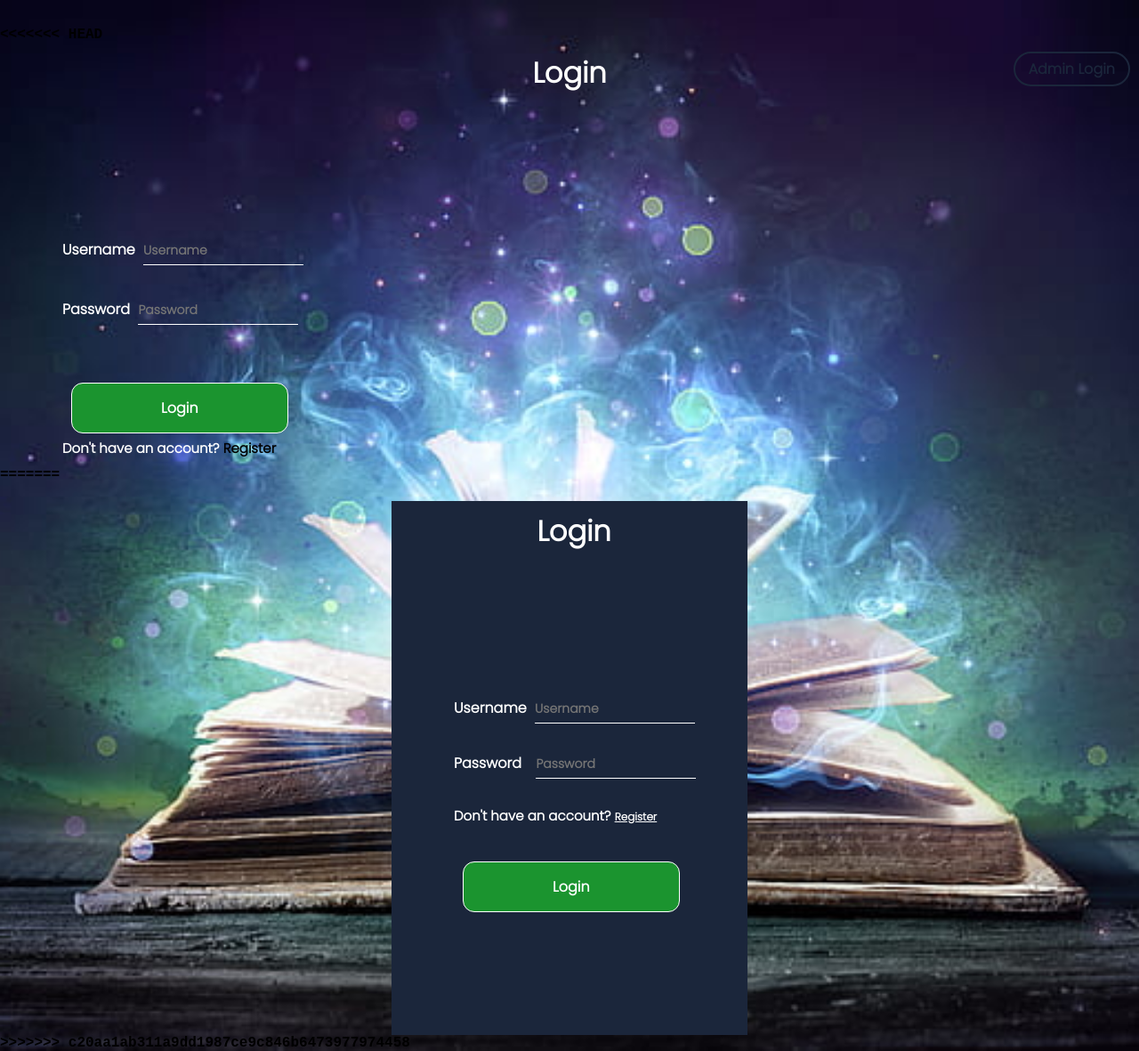
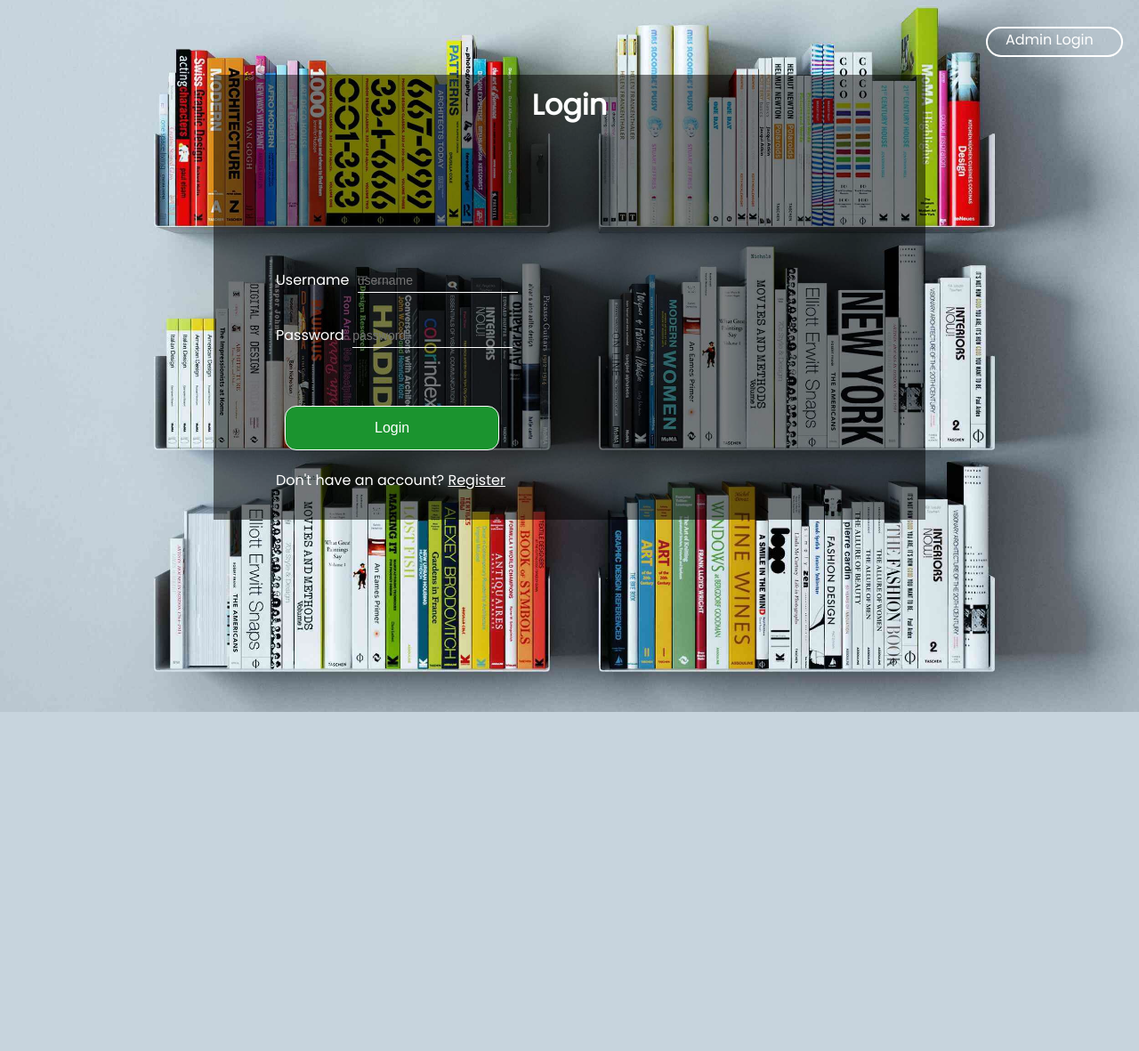
Before and after one commit to mashudu08/lotus-thrift-bookstore, a PHP site: page /login-page.php in a window 1280 px wide. Shown: the whole page at 89% size. After the commit the page ends 800 px from the top, so only its background shows below. Run offline with PHP 8.4, Linux system fonts and the light colour scheme.

Commit message:
update/final prototype

```diff
--- a/css/loginStyles.css
+++ b/css/loginStyles.css
@@ -1,17 +1,19 @@
+@import url('https://fonts.googleapis.com/css2?family=Poppins:wght@400&display=swap');
 body
 {
     background-image: url("img/background.jpg");
     background-position: center;
     background-size: cover;
-    font-family: 'Courier New', Courier, monospace;
+    font-family: 'Poppins', sans-serif;
     margin-top: 30px;
 }
 
 .main
 {
-    background-color: #1B263B;
-    width: 400px;
-    height: 600px;
+    width: 800px;
+    background-color: rgb(0, 0, 0, 0.5);;
+    /* width: 400px; */
+    height: 500px;
     margin: auto;
     margin-top: 20px;
 }
@@ -72,7 +74,7 @@ label
 .link
 {
     padding: 5px 0px 5px 0px;
-    font-size: 15px;
+    font-size: 16px;
     color: #FFFFFF;
     margin-left: 65px;
 }
@@ -80,7 +82,7 @@ label
 .link2
 {
     padding: 5px 0px 5px 0px;
-    font-size: 12px;
+    font-size: 16px;
     color: #FFFFFF;
 }
 
@@ -111,3 +113,18 @@ label
 {
     background-color: #0877aa;
 }
+
+.admin-login-btn{
+    border: 2px solid #fff;
+    border-radius: 30px;
+    width: 150px;
+    height: 30px;
+    font-size: 16px;
+}
+.admin-login-btn a {
+    text-decoration: none;
+    color: #fff;
+    text-align: center;
+    margin-left: 20px;
+    margin-top: 25px;
+}
--- a/css/style.css
+++ b/css/style.css
@@ -1,4 +1,9 @@
-@import url('https://fonts.googleapis.com/css2?family=Poppins:wght@300&display=swap');
+/*
+    ST10115884 Mashudu Luvhengo
+    ST10118368 Ledwaba David
+    The code is my own work unless stated otherwise as a comment at the point of usage
+*/
+@import url('https://fonts.googleapis.com/css2?family=Poppins:wght@400&display=swap');
 :root{
     --main-color:#000000;
     --secondary-color: #ffffff;
@@ -54,13 +59,27 @@ a{
 
 /*SELL PAGE*/
 .sell-books {
-   text-align: center;
+    margin-left: 30%;
    margin-bottom: 8px;
+   border-radius: 5px;
+   background-color: #f2f2f2;
+   padding: 10px 50px ;
+   width: 500px;
 }
 
 .sell-books form {
     display: inline-block;
 }
+
+.sell-books  input[type=text],input[type= email], textarea{
+    width: 100%;
+    padding: 12px;
+    border: 1px solid #ccc;
+    border-radius: 4px;
+    box-sizing: border-box;
+    margin: 0;
+    resize: vertical
+  }
 
 /* ADMIN LOGIN BUTTON*/
 .admin-login-btn a{
@@ -70,8 +89,7 @@ a{
     border: 2px solid var(--btn-bg-color);
     padding: 5px 15px;
     border-radius: 30px;
-    margin: 10px;
-    float: right;
+    margin-left: 10%;
 }
 
 /* BUTTON*/
@@ -82,6 +100,54 @@ a{
     width: 120px;
     height: 30px;
 }
+
+/* CONTACT FORM */
+.contact {
+    margin-left: 30%;
+    margin-bottom: 8px;
+    border-radius: 5px;
+    background-color: #f2f2f2;
+    padding: 10px 50px ;
+    width: 500px;
+  }
+  .contact form {
+    display: inline-block;
+}
+
+  .contact input[type=text],input[type= email], textarea{
+    width: 100%;
+    padding: 10px;
+    border: 1px solid #ccc;
+    border-radius: 4px;
+    box-sizing: border-box;
+    margin: 0;
+    resize: vertical
+  }
+
+  /* LOGIN FORM */
+  .admin-login-form {
+    border-radius: 5px;
+    /* background-image: url("img/background1"); */
+    padding: 150px;
+    width: 600px;
+    margin-left: 160px;
+    text-align: center;
+    align-content: center;
+    align-items: center ;
+  }
+
+  .admin-login-form form {
+    display: inline-block;
+}
+  .admin-login-form input[type=text],input[type= password] {
+    width: 100%;
+    padding: 12px;
+    border: 1px solid #ccc;
+    border-radius: 4px;
+    box-sizing: border-box;
+    margin: 0;
+    resize: vertical
+  }
 
 /* FOOTER */
 .footer{
--- a/header.php
+++ b/header.php
@@ -16,6 +16,6 @@ of usage -->
                 <div id="user" class="fa-solid fa-user"></div>
                 <a href="cart-page.php"><i  class="fa-solid fa-cart-shopping"></i></a>
             </div>
-            <p class="links"><a href="login-page.php">Login</a> | <a href="register-page.php">Register</a></p>
+            <p class="links"><a href="logoutUser.php">Logout</a></p>
        </div>
 </header>
--- a/login-page.php
+++ b/login-page.php
@@ -3,42 +3,38 @@
 The code is my own work unless stated otherwise as a comment at the point
 of usage -->
 <?php
-    //  when form is submitted, check if user already exists in the database
-    //create a user session
-    //redirect users to home page
     include 'db-connect.php';
     session_start();
-    if(isset($POST['Login'])){
+    if(isset($_POST['Login'])){
+
         $username = mysqli_real_escape_string($dbconnect, $_POST['username']);
-        $pass = mysqli_real_escape_string($dbconnect, md5($_POST['password']));
+        $pass = mysqli_real_escape_string($dbconnect, $_POST['password']);
 
-        $select_user = mysqli_query($dbconnect, "SELECT * FROM `user` WHERE username = '$username' AND password = '$pass'");
+        $select_user = mysqli_query($dbconnect, "SELECT * FROM `user` WHERE username = '$username' ");
 
-        if(mysqli_num_rows($select_users) > 0){
-            $row = mysqli_fetch_assoc($select_users);
-             $_SESSION['username'] = $row['username'];
-             $_SESSION['password'] = $row['password'];
-             $_SESSION['userId'] = $row['id'];
-             header('location:home-page.php');
-            // if($row['user_type'] == 'admin'){
+            if(mysqli_num_rows($select_user) > 0){
+                $row = mysqli_fetch_assoc($select_user);
 
-            //     $_SESSION['admin_username'] = $row['username'];
-            //     $_SESSION['admin_password'] = $row['password'];
-            //     $_SESSION['adminId'] = $row['id'];
-            //     header('location:admin-page.php');
+                    $_SESSION['username'] = $row['username'];
+                    // checking if user is verfied
+                    if (password_verify($pass ,$row['password'])) {
+                        $_SESSION['password'] = $row['password'];
+                        $isVerified =  $row['isVerified'];
+                        if ($isVerified == 1) {
+                            echo '<script>alert("Welcome back")</script>';
+                        //    sleep(3);
+                        //     echo '<script>';
+                        //     echo 'alert("Welcome". $username)';
+                        //    echo '</script>';
+                            header('location:home-page.php');
+                        } else {
+                            echo 'Waiting to be verified';
+                        }
+                    }
+                  }else{
 
-            //  }elseif($row[$username] == 'user'){
-
-            //     $_SESSION['username'] = $row['username'];
-            //     $_SESSION['password'] = $row['password'];
-            //     $_SESSION['userId'] = $row['id'];
-            //     header('location:home-page.php');
-
-            //  }
-
-          }else{
-             $message[] = 'incorrect email or password!';
-          }
+                    echo 'Waiting to be verified';
+                  }
 
         }
 
@@ -49,42 +45,24 @@ of usage -->
     <meta charset="UTF-8">
     <meta http-equiv="X-UA-Compatible" content="IE=edge">
     <meta name="viewport" content="width=device-width, initial-scale=1.0">
-    <style><?php include "css/style.css"; ?> </style>
+    <style><?php include "css/loginStyles.css"; ?>
+     </style>
     <title>Login</title>
 </head>
-<body>
-<<<<<<< HEAD
-    <div class="admin-login-btn">
+<body style=" background-image: url('img/books.jpeg');  background-position: center; background-size: cover;">
+<div class="admin-login-btn" style="margin-left: 1100px;">
     <a href="admin-login.php">Admin Login</a>
     </div>
-
-    <form class="form" action="" method="post">
+    <div class="main">
+    <form class="form" action="login-page.php" method="post">
         <h1 class="login-title">Login</h1>
         <label>Username</label>
-        <input type="text" class="login-input" name="Username" placeholder="Username" required/> <br><br>
+        <input type="text" class="login-input" name="username" placeholder="username" required/> <br><br>
         <label>Password</label>
-        <input type="password" class="login-input" name="Password" placeholder="Password" required/><br><br>
+        <input type="password" class="login-input" name="password" placeholder="password" required/><br><br>
         <input type="submit" class="login-button" name="Login" value="Login" />
-        <p class="link">Don't have an account?  <a href="register-page.php">  Register</a></p>
+        <p class="link">Don't have an account?  <a href="register-page.php" style="color: #fff;">  Register</a></p>
     </form>
-=======
-    <style><?php include "css/loginStyles.css"; ?> </style>
-    <?php
-    //  when form is submitted, check if user already exists in the database
-    //create a user session
-    //redirect users to home page
-    ?>
-    <div class="main">
-        <form class="form" action="" method="post">
-            <h1 class="login-title">Login</h1>
-            <label>Username</label>
-            <input type="text" class="login-input" name="Username" placeholder="Username" required/> <br><br>
-            <label>Password</label>
-            <input type="password" class="login-input2" name="Password" placeholder="Password" required/><br><br>
-            <p class="link">Don't have an account?  <a href="register-page.php" class="link2"><u>  Register</u></a></p>
-            <input type="submit" class="login-button" name="Login" value="Login" />
-        </form>
     </div>
->>>>>>> c20aa1ab311a9dd1987ce9c846b6473977974458
 </body>
 </html>
--- a/sell-page.php
+++ b/sell-page.php
@@ -27,8 +27,8 @@ Accessed: 25 May 2022
      <!-- contact form styling using Bootstrap -->
 <section class="sell-books">
     <form class="form" action="" method="post">
-        <h1 class="header-title">Upload book</h1>
-        <h3>Upload books you want to sell</h3>
+        <h1 style="text-align:center;" class="header-title">Upload book</h1>
+        <h3 style="text-align:center;">Upload books you want to sell</h3><br>
         <label>Author</label>
         <input type="text" class="text-input" name="Author" placeholder="Author" required/> <br><br>
 
```
Also changed, not shown: admin-header.php (+4 -9 lines), admin-login.php (+38 -24 lines), admin-page.php (+35 -32 lines), cart-page.php (+25 -0 lines), contact-page.php (+5 -15 lines), css/registerStyles.css (+23 -2 lines), home-page.php (+6 -1 lines), logoutUser.php (added, +8 -0 lines), register-page.php (+26 -19 lines).
